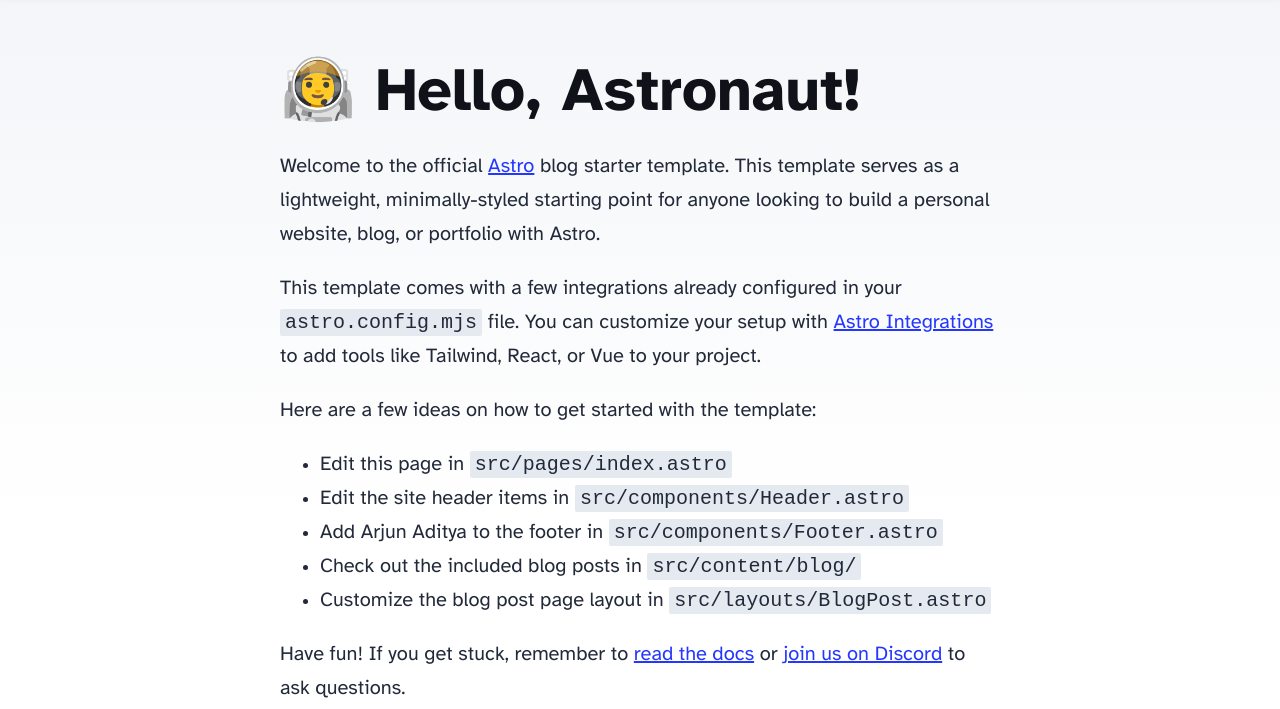
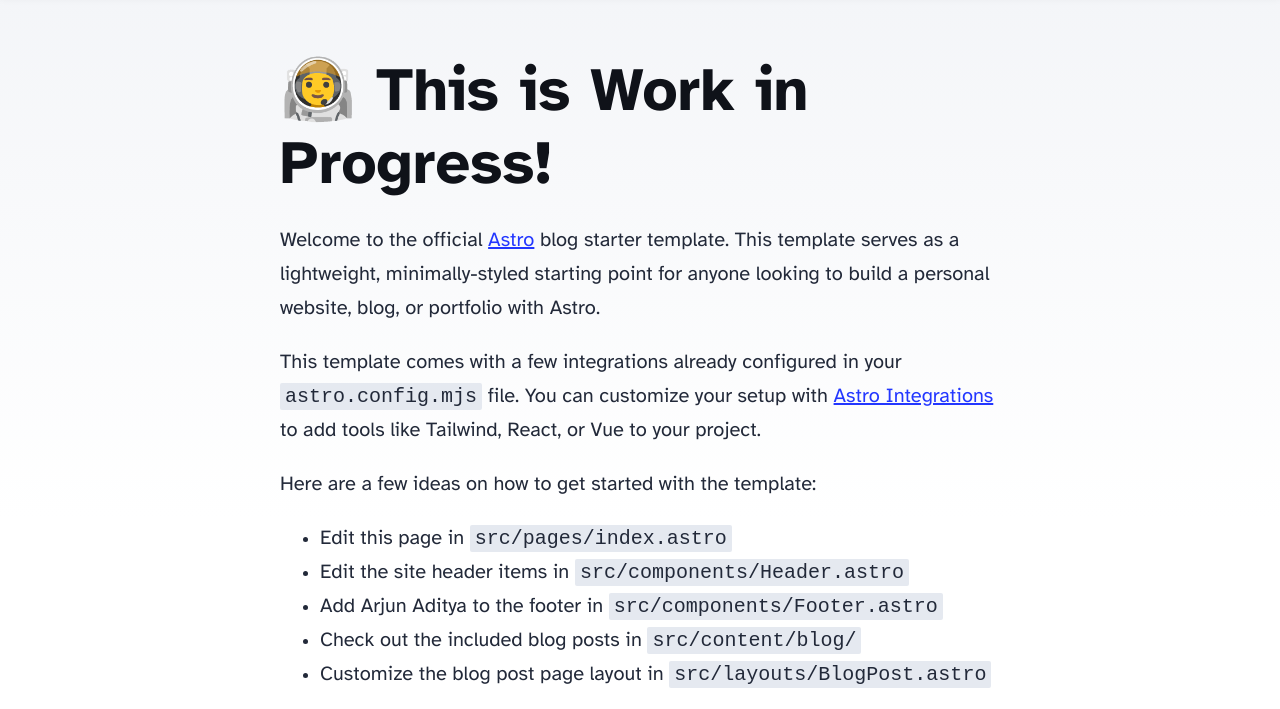
Before and after one commit to nermalcat69/site, an Astro site: page / in a window 1280 px wide. Shown: the part 81-790 px from the top of the page. Built offline with nearby package versions, Linux system fonts and the light colour scheme; Astro itself is replaced by a stand-in of ours.

Commit message:
Update index.astro

```diff
--- a/src/pages/index.astro
+++ b/src/pages/index.astro
@@ -13,7 +13,7 @@
 	<body>
 		<Header />
 		<main>
-			<h1>🧑‍🚀 Hello, Astronaut!</h1>
+			<h1>🧑‍🚀 This is Work in Progress!</h1>
 			<p>
 				Welcome to the official <a href="https://astro.build/">Astro</a> blog starter template. This template
 				serves as a lightweight, minimally-styled starting point for anyone looking to build a personal
```
